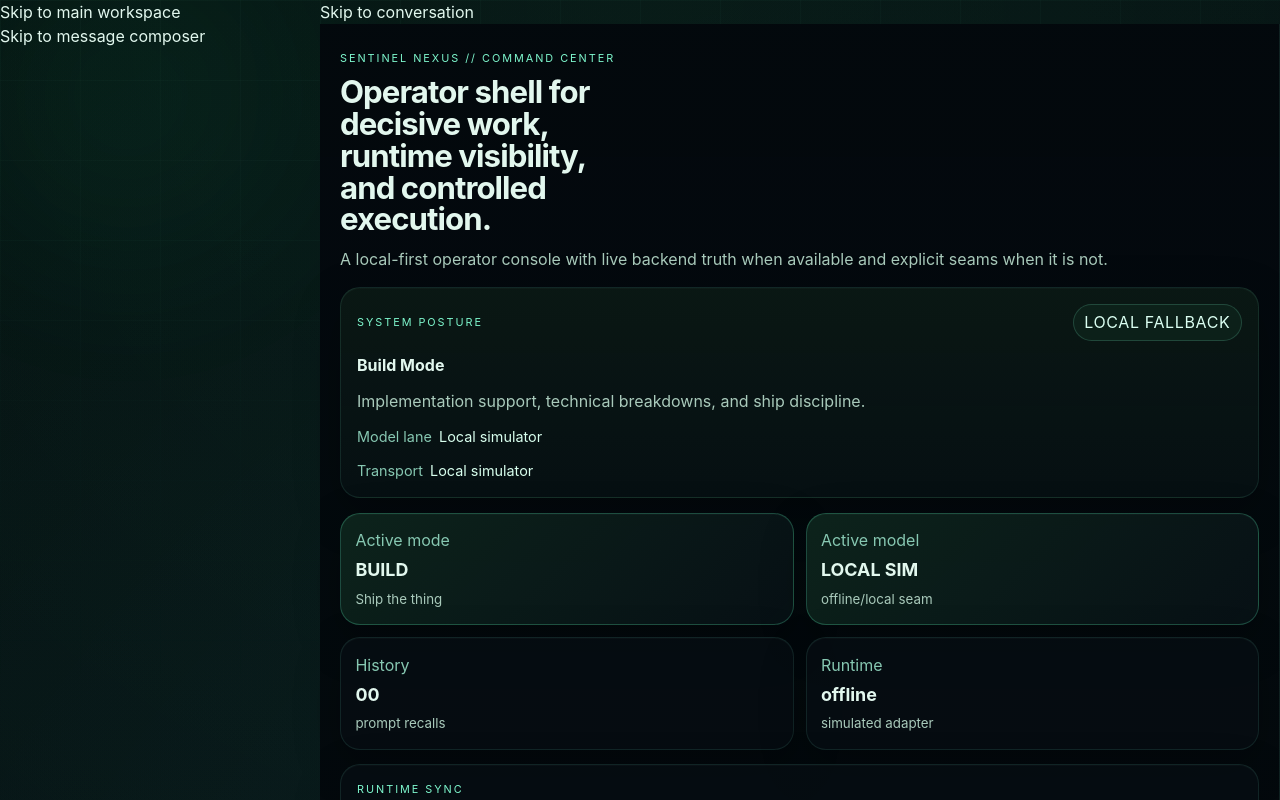
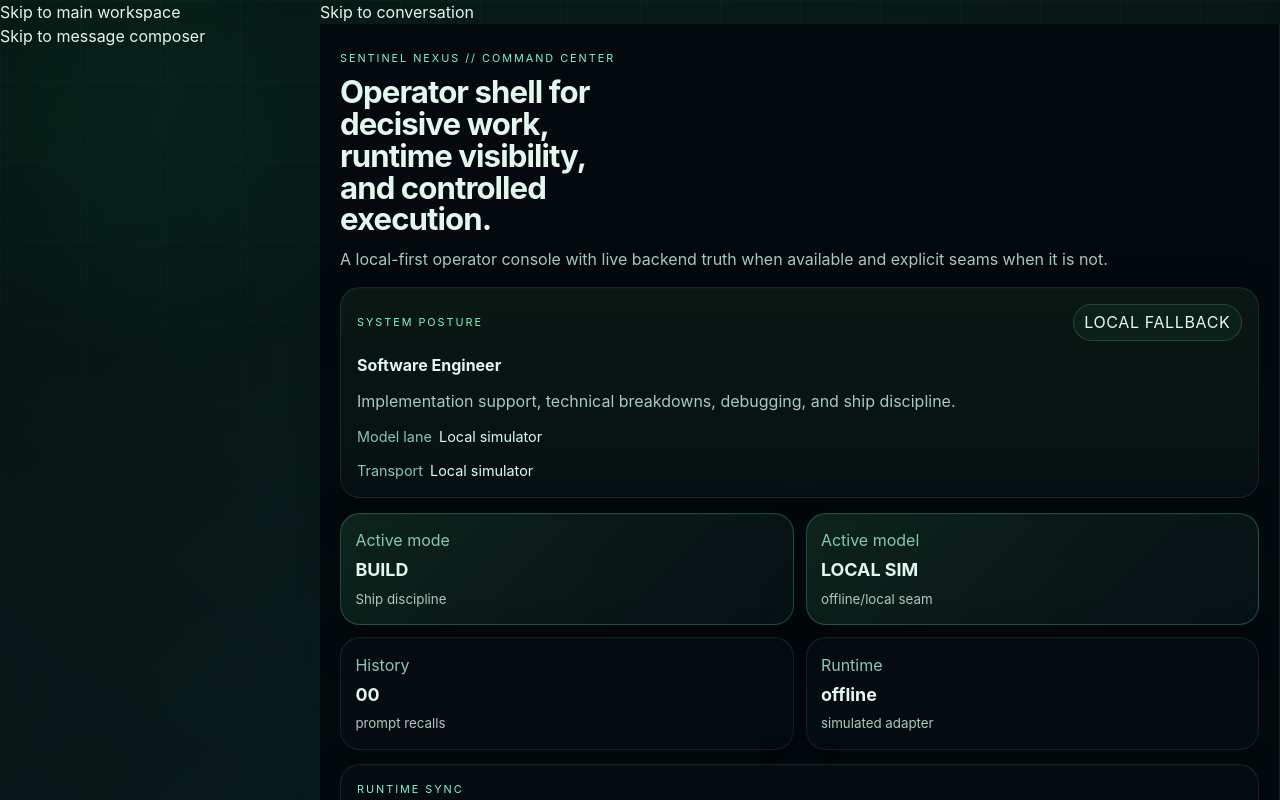
Before and after one commit to MarcoFernstaedt/sentinel_nexus, a React (Vite) app: page / in a window 1280 px wide. Shown: the top 800 px of the page. Built offline with nearby package versions, Linux system fonts and the light colour scheme; no server answers.

Commit message:
Tighten Nexus mode labels and runtime docs

```diff
--- a/src/features/chat/components/ModeSwitch.tsx
+++ b/src/features/chat/components/ModeSwitch.tsx
@@ -12,9 +12,9 @@ export function ModeSwitch({ modes, activeModeId, onSelect }: ModeSwitchProps) {
       <div className="mode-switch-shell__header">
         <div>
           <p className="eyebrow">Mode routing</p>
-          <h3 id="mode-switch-heading">Choose Sentinel’s posture</h3>
+          <h3 id="mode-switch-heading">Choose operating mode</h3>
         </div>
-        <span className="muted-copy">Each mode preserves a distinct voice and decision bias.</span>
+        <span className="muted-copy">Sentinel, Software Engineer, and Acquisition Operator each preserve a distinct voice and decision bias.</span>
       </div>
       <div className="mode-switch" role="tablist" aria-label="Sentinel chat modes">
         {modes.map((mode) => {
--- a/src/features/chat/data/mockChat.ts
+++ b/src/features/chat/data/mockChat.ts
@@ -4,24 +4,24 @@ import type { ChatMessage, ChatMode, TransportPreview } from '../model/types'
 export const chatModes: ChatMode[] = [
   {
     id: 'command',
-    label: 'Command Mode',
-    intent: 'Fast operator execution, triage, and direct next actions.',
+    label: 'Sentinel',
+    intent: 'Operator execution, triage, pressure, and direct next actions.',
     personaLine: 'Sentinel is concise, protective, and focused on immediate leverage.',
-    accent: 'Immediate leverage',
+    accent: 'Execution pressure',
   },
   {
     id: 'strategy',
-    label: 'Strategy Mode',
-    intent: 'Board-level framing, tradeoffs, sequence, and risk posture.',
+    label: 'Acquisition Operator',
+    intent: 'Deal framing, tradeoffs, sequence, outreach posture, and risk control.',
     personaLine: 'Sentinel becomes colder and more analytical, pushing toward decisive clarity.',
-    accent: 'Board view',
+    accent: 'Deal flow control',
   },
   {
     id: 'build',
-    label: 'Build Mode',
-    intent: 'Implementation support, technical breakdowns, and ship discipline.',
+    label: 'Software Engineer',
+    intent: 'Implementation support, technical breakdowns, debugging, and ship discipline.',
     personaLine: 'Sentinel acts like an engineering chief of staff: precise, structured, unsentimental.',
-    accent: 'Ship the thing',
+    accent: 'Ship discipline',
   },
 ]
 
@@ -82,6 +82,6 @@ export const transportPreview: TransportPreview = {
 
 export const suggestedPrompts = [
   'Audit the current bottleneck and give me one ruthless next move.',
-  'Switch to strategy mode and reframe the next 72 hours.',
-  'Break this build into the smallest shippable execution slices.',
+  'Switch to Acquisition Operator and reframe the next 72 hours.',
+  'Switch to Software Engineer and break this build into the smallest shippable execution slices.',
 ]
--- a/src/features/chat/lib/localTransport.ts
+++ b/src/features/chat/lib/localTransport.ts
@@ -2,11 +2,11 @@ import type { ChatMode } from '../model/types'
 
 const personaReplies: Record<ChatMode['id'], string> = {
   command:
-    'Command path locked. I would convert this into an execution stack, kill ambiguity, and surface the single move that changes the board fastest.',
+    'Sentinel posture locked. I would convert this into an execution stack, kill ambiguity, and surface the single move that changes the board fastest.',
   strategy:
-    'Strategic posture: widen the frame, tighten the sequence, and do not confuse motion for leverage. The board only cares about decisive outcomes.',
+    'Acquisition Operator posture: widen the frame, tighten the sequence, and do not confuse motion for leverage. The board only cares about decisive outcomes.',
   build:
-    'Build posture: keep the architecture seam clean, isolate the mock transport, and make runtime integration a swap rather than a rewrite.',
+    'Software Engineer posture: keep the architecture seam clean, isolate the mock transport, and make runtime integration a swap rather than a rewrite.',
 }
 
 export async function simulateLocalReply(input: string, mode: ChatMode): Promise<string> {
```
Also changed, not shown: src/features/runtime/useNexusOverview.ts (+12 -2 lines), 2 other files (tests, documents, lock files or other folders).
